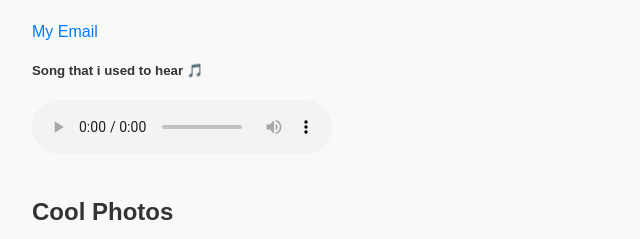
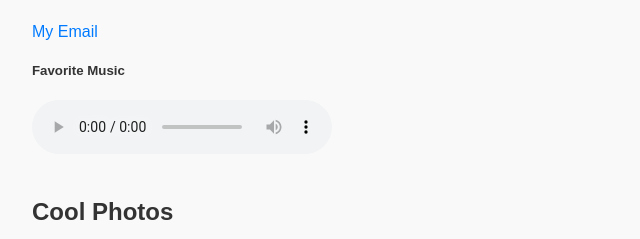
Before and after one commit to ahmdgasan/ahmdgasan.github.io, a plain HTML site: page index.html in a window 1280 px wide. Shown: the part 164-403 px from the top of the page, 208-848 px from the left. Drawn offline with Linux system fonts and the light colour scheme.

Commit message:
Update index.html

```diff
--- a/index.html
+++ b/index.html
@@ -84,7 +84,7 @@
       <p><a class="email-link" href="mailto:contactghassan05@gmail.com">My Email</a></p>
 
       <div class="music-player">
-  <h5>Song that i used to hear 🎵</h5>
+  <h5>Favorite Music</h5>
   <audio controls>
     <source src="Sogni ancora - Piero Piccioni.mp3" type="audio/mpeg">
   </audio>
```
